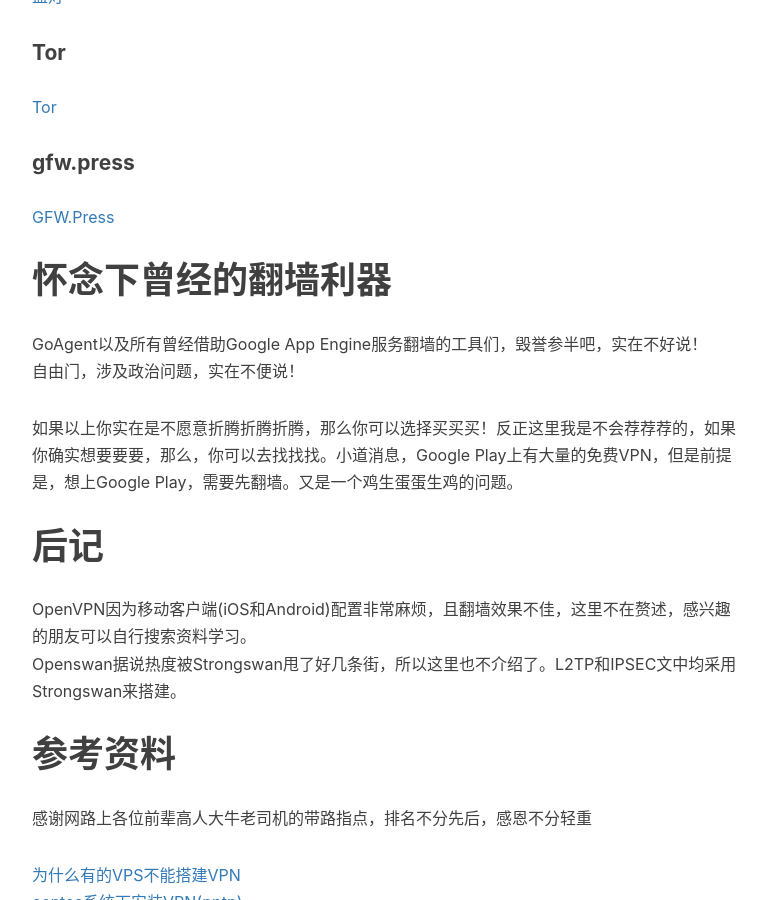
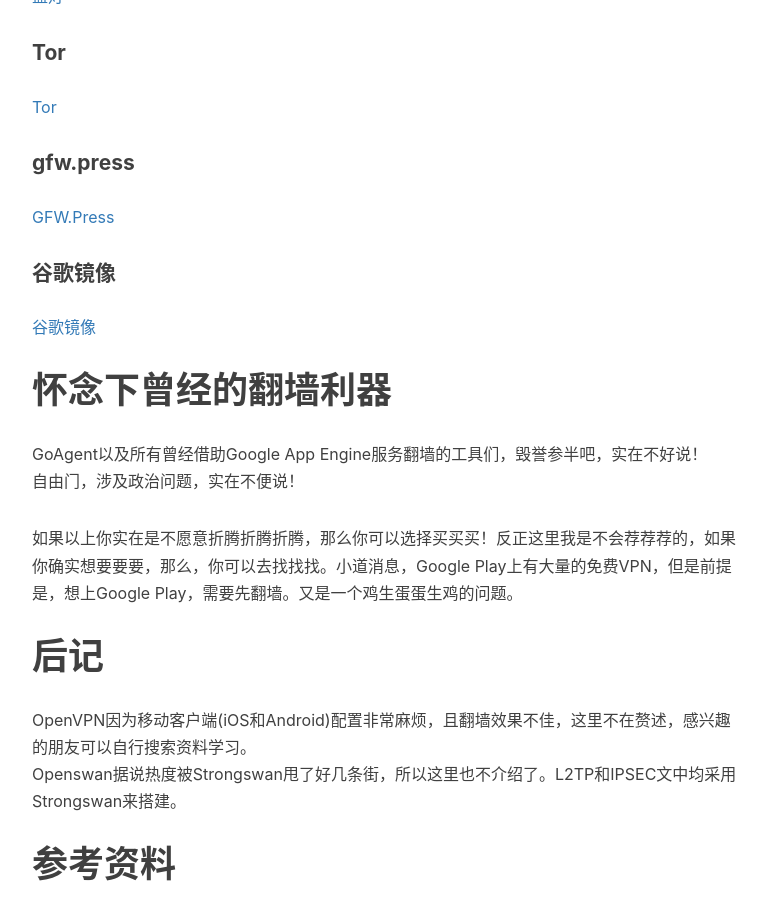
Before and after one commit to figofuture/figofuture.github.io, a Jekyll site: the page built from _posts/2016-05-04-cook-your-own-vpn.markdown, in a window 1280 px wide and 900 px high, scrolled down 14404 px. Shown: the whole window, without its empty margins (233-999 px from the left). Built offline with Jekyll 4.4.1, drawn with Linux system fonts in a browser that asks for light colours; nearby versions of some CDN libraries; comment, search, counter and statistics services are not loaded.

Commit message:
update post

```diff
--- a/_posts/2016-05-04-cook-your-own-vpn.markdown
+++ b/_posts/2016-05-04-cook-your-own-vpn.markdown
@@ -461,6 +461,9 @@
 #### gfw.press
 [GFW.Press](https://github.com/chinashiyu/gfw.press)
 
+#### 谷歌镜像
+[谷歌镜像](https://kuaiguge.com)
+
 # 怀念下曾经的翻墙利器
 GoAgent以及所有曾经借助Google App Engine服务翻墙的工具们，毁誉参半吧，实在不好说！
 自由门，涉及政治问题，实在不便说！
```
